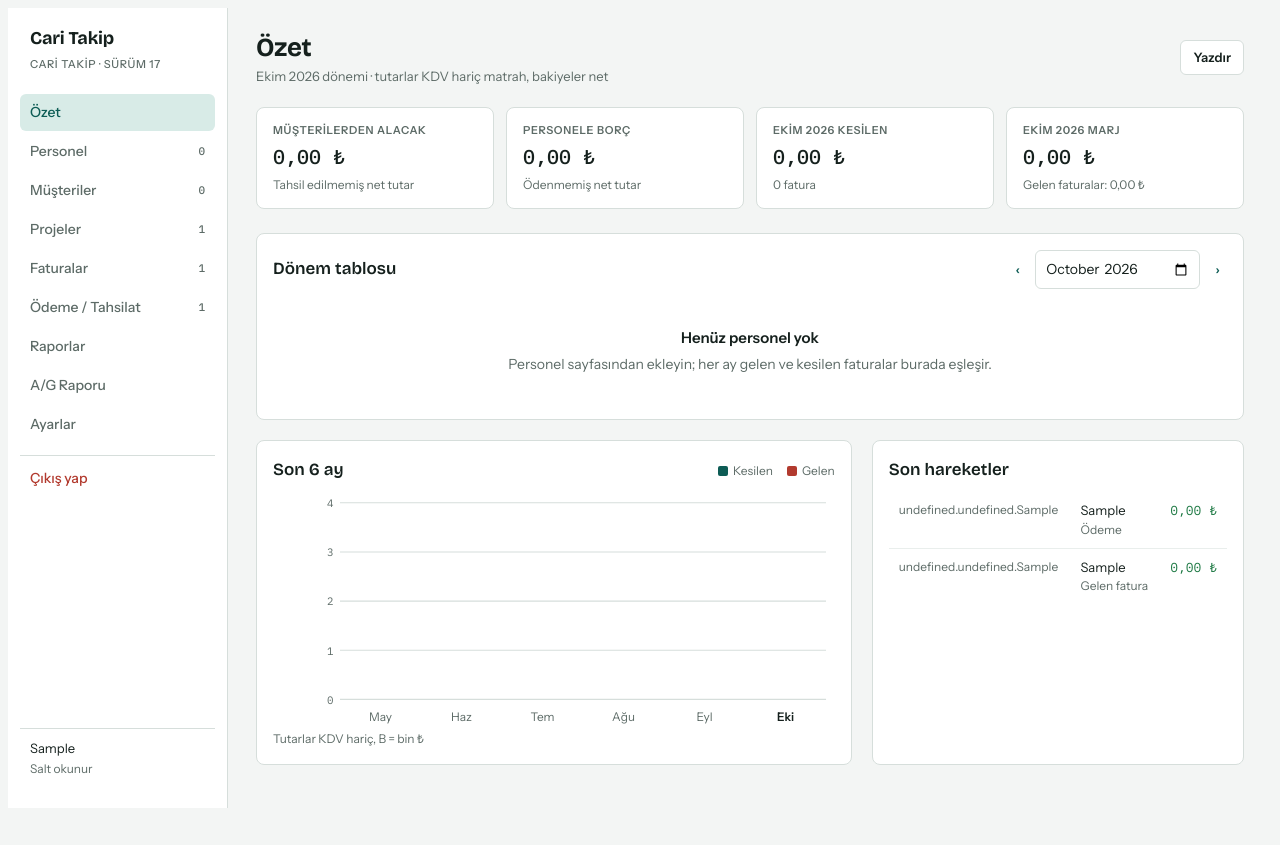
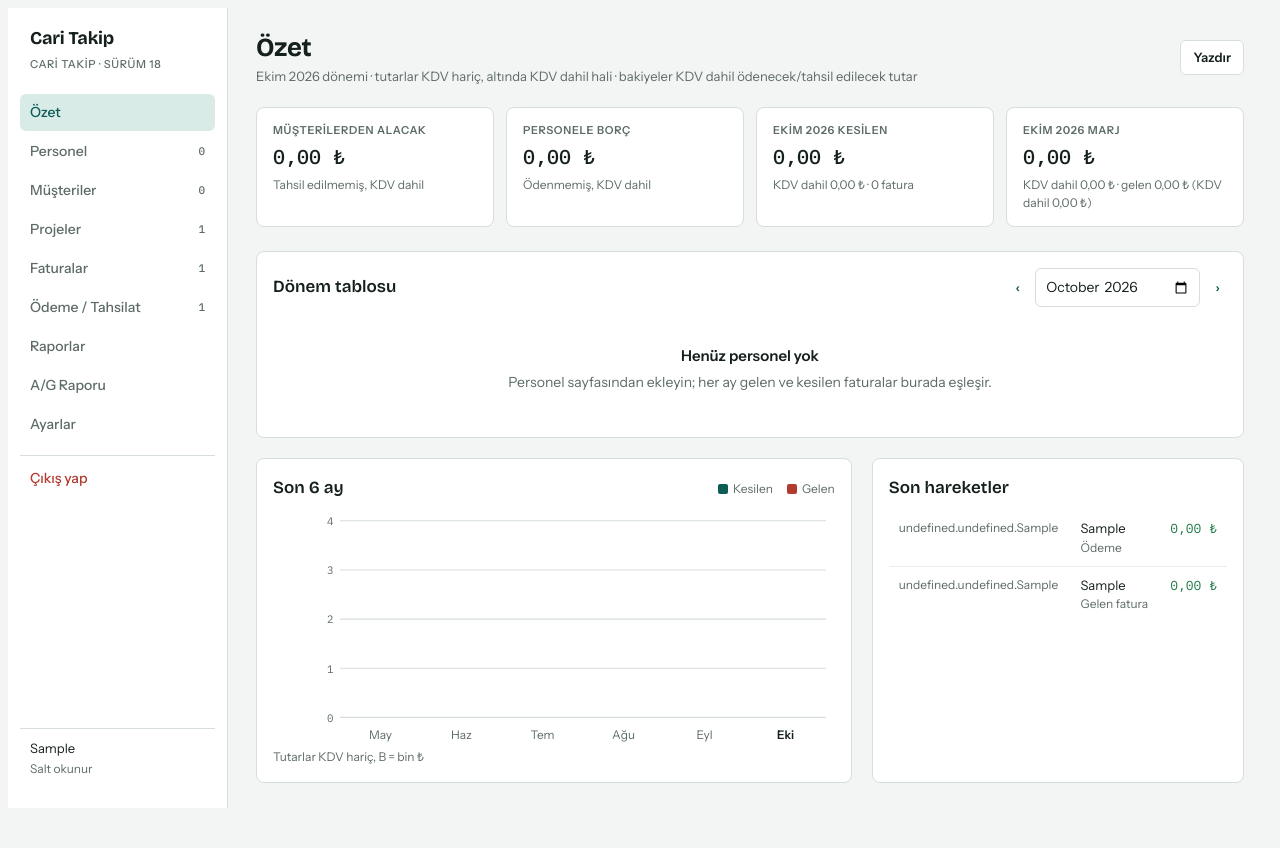
Before and after one commit to kkocatas/Softpeak_Cari, a PHP site: page / in a window 1280 px wide. Shown: the top 848 px of the page. Before the commit the page ends 808 px from the top, so only its background shows below. Run offline with PHP 8.4, Linux system fonts and the light colour scheme; the visitor is signed in with stand-in values (Sample User, id 1); tables that the repository leaves empty or names only in its code hold one stand-in row (values such as "Sample post"); data that the repository does not hold is empty.

Commit message:
Sürüm 18: net tutarların yanında KDV dahil tutarlar

```diff
--- a/assets/app.css
+++ b/assets/app.css
@@ -243,3 +243,7 @@ table.agr td:first-child{white-space:nowrap}
 @media (max-width:720px){.firma-bar{margin:-20px -16px 16px;padding:10px 16px;top:calc(env(safe-area-inset-top,0px) + 58px)}.firma-bar .unvan{font-size:14px}}
 @media print{.firma-bar{display:none}}
 @media (max-width:720px){.rail{height:56px;box-sizing:border-box}.rail .logo{max-height:34px}.firma-bar{top:calc(env(safe-area-inset-top,0px) + 56px)}}
+
+.kdvli{font-family:var(--f-num);font-size:11px;font-weight:400;white-space:nowrap;margin-top:2px}
+tfoot .kdvli{font-weight:400}
+.kv dd .kdvli{text-align:right}
--- a/assets/app.js
+++ b/assets/app.js
@@ -55,6 +55,8 @@ function firmaBar() {
 function logoKoyuUygula() { document.documentElement.setAttribute("data-logo-koyu", (S.ay && S.ay.logo_koyu) || "normal"); }
 function logoSrc() { return (S.ay && S.ay.logo_url) || ""; }
 function csvAd(ek) { const f = String((S.ay && S.ay.firma_ad) || "cari").toLocaleLowerCase("tr").normalize("NFD").replace(/[\u0300-\u036f]/g, "").replace(/ı/g, "i").replace(/[^a-z0-9]+/g, "-").replace(/^-|-$/g, "").slice(0, 30) || "cari"; return f + "-" + ek; }
+function kdvli(b) { return '<div class="small muted kdvli">KDV dahil ' + tl(b) + "</div>"; }
+function ckdv(c) { return 1 + num(c.kdvOran ?? vKdv()) / 100; }
 function belgeEtiket(f) { return f.belgeTur && f.belgeTur !== "pdf" ? "e-Fatura" : "PDF"; }
 function pdfLink(f) { return f.pdf ? '<a class="pdf-link" href="' + pdfUrl(f.id) + '" target="_blank" rel="noopener" data-stop="1" title="' + esc(f.pdfAd || "Fatura") + '">' + belgeEtiket(f) + "</a>" : ""; }
 
@@ -213,28 +215,29 @@ function vOzet() {
   let alacak = 0, borc = 0; S.data.cariler.forEach(c => { const b = bakiye(c.id); if (b > 0) alacak += b; else borc -= b; });
   const d = S.donem, fd_ = S.data.faturalar.filter(f => f.donem === d);
   const satis = fd_.filter(f => f.tur === "kesilen").reduce((s, f) => s + calcF(f).matrah, 0), alis = fd_.filter(f => f.tur === "gelen").reduce((s, f) => s + calcF(f).matrah, 0);
-  let h = printHead("Özet · " + ymLabel(d)) + '<div class="top"><div><h1>Özet</h1><div class="sub">' + ymLabel(d) + " dönemi · tutarlar KDV hariç matrah, bakiyeler net</div></div>" + topActions() + "</div>";
+  const satisB = fd_.filter(f => f.tur === "kesilen").reduce((s, f) => s + calcF(f).brut, 0), alisB = fd_.filter(f => f.tur === "gelen").reduce((s, f) => s + calcF(f).brut, 0);
+  let h = printHead("Özet · " + ymLabel(d)) + '<div class="top"><div><h1>Özet</h1><div class="sub">' + ymLabel(d) + " dönemi · tutarlar KDV hariç, altında KDV dahil hali · bakiyeler KDV dahil ödenecek/tahsil edilecek tutar</div></div>" + topActions() + "</div>";
   if (!S.data.cariler.length && S.canWrite) h += '<div class="banner"><span><b>Başlarken:</b> önce müşterileri, sonra personeli ekleyin. Geçmiş faturalarınızı PDF arşiv yükle ekranından toplu aktarabilirsiniz.</span><button class="btn" data-nav="musteri">Müşteri ekle</button></div>';
-  h += '<div class="kpis">' + kpi("Müşterilerden alacak", tl(alacak), "Tahsil edilmemiş net tutar") + kpi("Personele borç", tl(borc), "Ödenmemiş net tutar") +
-    kpi(ymLabel(d) + " kesilen", tl(satis), fd_.filter(f => f.tur === "kesilen").length + " fatura") + kpi(ymLabel(d) + " marj", tl(satis - alis), "Gelen faturalar: " + tl(alis)) + "</div>";
+  h += '<div class="kpis">' + kpi("Müşterilerden alacak", tl(alacak), "Tahsil edilmemiş, KDV dahil") + kpi("Personele borç", tl(borc), "Ödenmemiş, KDV dahil") +
+    kpi(ymLabel(d) + " kesilen", tl(satis), "KDV dahil " + tl(satisB) + " · " + fd_.filter(f => f.tur === "kesilen").length + " fatura") + kpi(ymLabel(d) + " marj", tl(satis - alis), "KDV dahil " + tl(satisB - alisB) + " · gelen " + tl(alis) + " (KDV dahil " + tl(alisB) + ")") + "</div>";
   h += '<div class="panel"><div class="panel-head"><h2>Dönem tablosu</h2><div class="filters" style="margin:0"><button class="btn ghost" data-donem="-1" aria-label="Önceki ay">‹</button><input type="month" id="donem-sec" value="' + d + '"><button class="btn ghost" data-donem="1" aria-label="Sonraki ay">›</button></div></div>';
   const bosAc = S.data.faturalar.filter(f => f.tur === "kesilen" && f.pdf && !(f.aciklama || "").trim()).length;
   if (S.canWrite && bosAc) h += '<div class="banner"><span><b>' + bosAc + ' kesilen faturanın açıklaması boş.</b> Müşteriye kesilen faturayı personelle eşleştirmek için kalem satırlarını (personel adlarını) PDF\'lerden okuyalım.</span><button class="btn" data-act="acik-doldur"' + (S.acikBusy ? " disabled" : "") + ">" + (S.acikBusy ? "Okunuyor…" : "PDF'lerden oku") + "</button></div>";
   if (!per.length) h += '<div class="empty"><strong>Henüz personel yok</strong>Personel sayfasından ekleyin; her ay gelen ve kesilen faturalar burada eşleşir.</div>';
   else {
     h += '<div class="tw"><table><thead><tr><th>Personel</th><th>Hizmet verdiği</th><th>Gelen fatura</th><th class="num">Gelen</th><th>Müşteriye fatura</th><th class="num">Kesilen</th><th class="num">Marj</th><th class="num">Personel bakiyesi</th></tr></thead><tbody>';
-    let tg = 0, tk = 0;
+    let tg = 0, tk = 0, tgB = 0, tkB = 0;
     const atf = new Map(fd_.filter(f => f.tur === "kesilen").map(f => [f, faturaPersonelleri(f)]));
-    const kesilenOf = pid => { const k = []; let ks = 0, eksik = false, acik = false; atf.forEach((lst, f) => { const a = lst.find(x => x.pid === pid); if (!a) return; k.push(f); if (a.matrah == null) eksik = true; else ks += a.matrah; if (a.kaynak === "aciklama") acik = true; }); return { k, ks, eksik, acik }; };
+    const kesilenOf = pid => { const k = []; let ks = 0, ksB = 0, eksik = false, acik = false; atf.forEach((lst, f) => { const a = lst.find(x => x.pid === pid); if (!a) return; k.push(f); if (a.matrah == null) eksik = true; else { ks += a.matrah; ksB += a.matrah * (1 + num(f.kdvOran) / 100); } if (a.kaynak === "aciklama") acik = true; }); return { k, ks, ksB: r2(ksB), eksik, acik }; };
     per.filter(p => p.durum !== "pasif" || fd_.some(f => f.cariId === p.id) || kesilenOf(p.id).k.length).forEach(p => {
       const g = fd_.filter(f => f.tur === "gelen" && f.cariId === p.id), K = kesilenOf(p.id), k = K.k;
-      const gs = g.reduce((s, f) => s + calcF(f).matrah, 0), ks = K.ks; tg += gs; tk += ks;
+      const gs = g.reduce((s, f) => s + calcF(f).matrah, 0), ks = K.ks, gsB = g.reduce((s, f) => s + calcF(f).brut, 0), ksB = K.ksB; tg += gs; tk += ks; tgB += gsB; tkB += ksB;
       h += '<tr class="click" data-open="' + p.id + '"><td><b>' + esc(p.ad) + "</b></td><td>" + esc(p.musteriId ? cariAd(p.musteriId) : "—") + "</td>" +
-        "<td>" + (g.length ? '<span class="chip ok">Girildi</span>' : '<span class="chip no">Bekleniyor</span>') + '</td><td class="num">' + (g.length ? tl(gs) : "—") + "</td>" +
-        "<td>" + (k.length ? '<span class="chip ok" title="' + esc(k.map(f => (f.no || fd(f.tarih)) + " · " + cariAd(f.cariId)).join("\n")) + '">Kesildi</span>' + (K.acik ? '<div class="small muted">açıklamadan eşleşti</div>' : "") : '<span class="chip no">Kesilmedi</span>') + '</td><td class="num">' + (k.length ? (K.eksik ? (ks ? tl(ks) + " + " : "") + '<span class="small muted" title="Fatura birden çok personeli kapsıyor; satır tutarları ayrılamadı">ortak fatura</span>' : tl(ks)) : "—") + "</td>" +
-        '<td class="num">' + (g.length || k.length ? tl(ks - gs) : "—") + '</td><td class="num">' + balHtml(bakiye(p.id)) + "</td></tr>";
+        "<td>" + (g.length ? '<span class="chip ok">Girildi</span>' : '<span class="chip no">Bekleniyor</span>') + '</td><td class="num">' + (g.length ? tl(gs) + kdvli(gsB) : "—") + "</td>" +
+        "<td>" + (k.length ? '<span class="chip ok" title="' + esc(k.map(f => (f.no || fd(f.tarih)) + " · " + cariAd(f.cariId)).join("\n")) + '">Kesildi</span>' + (K.acik ? '<div class="small muted">açıklamadan eşleşti</div>' : "") : '<span class="chip no">Kesilmedi</span>') + '</td><td class="num">' + (k.length ? (K.eksik ? (ks ? tl(ks) + " + " : "") + '<span class="small muted" title="Fatura birden çok personeli kapsıyor; satır tutarları ayrılamadı">ortak fatura</span>' : tl(ks)) + (ks ? kdvli(ksB) : "") : "—") + "</td>" +
+        '<td class="num">' + (g.length || k.length ? tl(ks - gs) + kdvli(ksB - gsB) : "—") + '</td><td class="num">' + balHtml(bakiye(p.id)) + "</td></tr>";
     });
-    h += '</tbody><tfoot><tr><td colspan="3">Toplam</td><td class="num">' + tl(tg) + '</td><td></td><td class="num">' + tl(tk) + '</td><td class="num">' + tl(tk - tg) + "</td><td></td></tr></tfoot></table></div>";
+    h += '</tbody><tfoot><tr><td colspan="3">Toplam</td><td class="num">' + tl(tg) + kdvli(tgB) + '</td><td></td><td class="num">' + tl(tk) + kdvli(tkB) + '</td><td class="num">' + tl(tk - tg) + kdvli(tkB - tgB) + "</td><td></td></tr></tfoot></table></div>";
   }
   h += "</div>";
   h += '<div class="grid2"><div class="panel chart"><div class="panel-head"><h2>Son 6 ay</h2><div class="legend"><span><i style="background:var(--accent)"></i>Kesilen</span><span><i style="background:var(--debit)"></i>Gelen</span></div></div>' + chart() + "</div>";
@@ -275,13 +278,13 @@ function vCariList(tip) {
   list.forEach(c => {
     const b = bakiye(c.id); tb += b;
     h += '<tr class="click' + (selOn && S.selPer.has(c.id) ? " selected" : "") + '" data-open="' + c.id + '">' + (selOn ? '<td class="sel"><input type="checkbox" data-sel="per" value="' + c.id + '" aria-label="' + esc(c.ad) + ' seç"' + (S.selPer.has(c.id) ? " checked" : "") + "></td>" : "") + "<td><b>" + esc(c.ad) + "</b>" + (c.vkn ? '<div class="small muted">VKN/TCKN ' + esc(c.vkn) + "</div>" : "") + (c.telefon || c.eposta ? '<div class="small muted">' + [c.telefon, c.eposta].filter(Boolean).map(esc).join(" · ") + "</div>" : "") + "</td>" +
-      (tip === "personel" ? "<td>" + esc(c.musteriId ? cariAd(c.musteriId) : "—") + '</td><td class="num">' + (c.aylikSatis ? tl(c.aylikSatis) : "—") + '</td><td class="num">' + (c.aylikAlis ? tl(c.aylikAlis) : "—") + '</td><td class="num">' + (c.aylikSatis || c.aylikAlis ? '<b>' + tl(r2(num(c.aylikSatis) - num(c.aylikAlis))) + "</b>" + (num(c.aylikSatis) > 0 ? '<div class="small muted">' + agYuzde(c.aylikSatis, c.aylikAlis) + "</div>" : "") : "—") + "</td>"
+      (tip === "personel" ? "<td>" + esc(c.musteriId ? cariAd(c.musteriId) : "—") + '</td><td class="num">' + (c.aylikSatis ? tl(c.aylikSatis) + kdvli(num(c.aylikSatis) * ckdv(c)) : "—") + '</td><td class="num">' + (c.aylikAlis ? tl(c.aylikAlis) + kdvli(num(c.aylikAlis) * ckdv(c)) : "—") + '</td><td class="num">' + (c.aylikSatis || c.aylikAlis ? '<b>' + tl(r2(num(c.aylikSatis) - num(c.aylikAlis))) + "</b>" + kdvli((num(c.aylikSatis) - num(c.aylikAlis)) * ckdv(c)) + (num(c.aylikSatis) > 0 ? '<div class="small muted">' + agYuzde(c.aylikSatis, c.aylikAlis) + "</div>" : "") : "—") + "</td>"
         : "<td>" + S.data.cariler.filter(p => p.tip === "personel" && p.musteriId === c.id).length + "</td><td>" + S.data.projeler.filter(p => p.musteriId === c.id).length + "</td>") +
       "<td>" + (c.durum === "pasif" ? '<span class="chip mute">Pasif</span>' : '<span class="chip ok">Aktif</span>') + '</td><td class="num">' + balHtml(b) + "</td></tr>";
   });
   if (tip === "personel") {
-    const akt = list.filter(c => c.durum !== "pasif"), ts = akt.reduce((t, c) => t + num(c.aylikSatis), 0), ta = akt.reduce((t, c) => t + num(c.aylikAlis), 0);
-    return h + '</tbody><tfoot><tr><td colspan="' + (2 + (selOn ? 1 : 0)) + '">Toplam <span class="small muted">(A/G: aktif personel)</span></td><td class="num">' + tl(ts) + '</td><td class="num">' + tl(ta) + '</td><td class="num">' + tl(ts - ta) + (ts > 0 ? '<div class="small muted">' + agYuzde(ts, ta) + "</div>" : "") + '</td><td></td><td class="num">' + balHtml(tb) + "</td></tr></tfoot></table></div></div>";
+    const akt = list.filter(c => c.durum !== "pasif"), ts = akt.reduce((t, c) => t + num(c.aylikSatis), 0), ta = akt.reduce((t, c) => t + num(c.aylikAlis), 0), tsB = akt.reduce((t, c) => t + num(c.aylikSatis) * ckdv(c), 0), taB = akt.reduce((t, c) => t + num(c.aylikAlis) * ckdv(c), 0);
+    return h + '</tbody><tfoot><tr><td colspan="' + (2 + (selOn ? 1 : 0)) + '">Toplam <span class="small muted">(A/G: aktif personel)</span></td><td class="num">' + tl(ts) + kdvli(tsB) + '</td><td class="num">' + tl(ta) + kdvli(taB) + '</td><td class="num">' + tl(ts - ta) + kdvli(tsB - taB) + (ts > 0 ? '<div class="small muted">' + agYuzde(ts, ta) + "</div>" : "") + '</td><td></td><td class="num">' + balHtml(tb) + "</td></tr></tfoot></table></div></div>";
   }
   return h + '</tbody><tfoot><tr><td colspan="' + (4 + (selOn ? 1 : 0)) + '">Toplam</td><td class="num">' + balHtml(tb) + "</td></tr></tfoot></table></div></div>";
 }
@@ -314,7 +317,7 @@ function vCari(id) {
   const fs = S.data.faturalar.filter(f => f.cariId === id), hs = S.data.hareketler.filter(x => x.cariId === id);
   const fat = fs.reduce((s, f) => s + calcF(f).net, 0), od = hs.reduce((s, x) => s + num(x.tutar), 0), sonOd = hs.map(x => x.tarih).sort().pop();
   h += '<div class="kpis">' + kpi("Bakiye", balHtml(b), b > 0 ? "Karşı taraf borçlu" : b < 0 ? "Firmanız borçlu" : "Kapalı") +
-    kpi(c.tip === "personel" ? "Gelen faturalar" : "Kesilen faturalar", tl(fat), fs.length + " fatura, net") +
+    kpi(c.tip === "personel" ? "Gelen faturalar" : "Kesilen faturalar", tl(fat), fs.length + " fatura · KDV dahil ödenecek · KDV hariç " + tl(fs.reduce((t, f) => t + calcF(f).matrah, 0))) +
     kpi(c.tip === "personel" ? "Yapılan ödemeler" : "Alınan tahsilatlar", tl(od), hs.length + " işlem") +
     kpi(c.tip === "personel" ? "Son ödeme" : "Son tahsilat", sonOd ? fd(sonOd) : "—", c.tip === "personel" && (c.aylikAlis || c.aylikSatis) ? "Net A/G " + tl(r2(num(c.aylikSatis) - num(c.aylikAlis))) : "") + "</div>";
   if (c.tip === "personel" && (c.aylikAlis || c.aylikSatis)) { const ko = c.kdvOran ?? vKdv(), ms = num(c.aylikSatis), fa = num(c.aylikAlis);
@@ -339,7 +342,8 @@ function projeOzet(p) {
   const fs = S.data.faturalar.filter(f => f.projeId === p.id), hs = S.data.hareketler.filter(x => x.projeId === p.id);
   const fat = fs.filter(f => f.tur === "kesilen").reduce((s, f) => s + calcF(f).matrah, 0), gider = fs.filter(f => f.tur === "gelen").reduce((s, f) => s + calcF(f).matrah, 0);
   const tah = hs.filter(x => x.tur === "tahsilat").reduce((s, x) => s + num(x.tutar), 0), net = fs.filter(f => f.tur === "kesilen").reduce((s, f) => s + calcF(f).net, 0);
-  return { fat, gider, tah, net, kalan: r2(net - tah), bedel: num(p.bedel) };
+  const fatB = fs.filter(f => f.tur === "kesilen").reduce((s, f) => s + calcF(f).brut, 0), giderB = fs.filter(f => f.tur === "gelen").reduce((s, f) => s + calcF(f).brut, 0);
+  return { fat, gider, tah, net, fatB, giderB, kalan: r2(net - tah), bedel: num(p.bedel), bedelB: r2(num(p.bedel) * (1 + vKdv() / 100)) };
 }
 function durumChip(d) { return { devam: '<span class="chip out">Devam ediyor</span>', tamam: '<span class="chip ok">Tamamlandı</span>', teklif: '<span class="chip no">Teklif</span>', iptal: '<span class="chip mute">İptal</span>' }[d] || '<span class="chip out">Devam ediyor</span>'; }
 function vProjeList() {
@@ -351,7 +355,7 @@ function vProjeList() {
     const o = projeOzet(p), pct = o.bedel ? Math.min(100, o.fat / o.bedel * 100) : 0;
     h += '<button class="card" data-proje="' + p.id + '"><div style="display:flex;justify-content:space-between;gap:8px;align-items:start"><h3>' + esc(p.ad) + "</h3>" + durumChip(p.durum) + '</div><div class="small muted">' + esc(cariAd(p.musteriId)) + "</div>" +
       (o.bedel ? '<div><div class="bar"><i style="width:' + pct.toFixed(1) + '%"></i></div><div class="small muted" style="margin-top:4px">Bedelin %' + Math.round(pct) + "'i faturalandı</div></div>" : "") +
-      '<dl class="kv"><dt>Proje bedeli</dt><dd>' + (o.bedel ? tl(o.bedel) : "—") + "</dd><dt>Faturalanan</dt><dd>" + tl(o.fat) + "</dd><dt>Tahsil edilen</dt><dd>" + tl(o.tah) + "</dd><dt>Açık alacak</dt><dd>" + balHtml(o.kalan) + "</dd></dl></button>";
+      '<dl class="kv"><dt>Proje bedeli</dt><dd>' + (o.bedel ? tl(o.bedel) + kdvli(o.bedelB) : "—") + "</dd><dt>Faturalanan</dt><dd>" + tl(o.fat) + kdvli(o.fatB) + "</dd><dt>Tahsil edilen</dt><dd>" + tl(o.tah) + "</dd><dt>Açık alacak</dt><dd>" + balHtml(o.kalan) + "</dd></dl></button>";
   });
   return h + "</div>";
 }
@@ -360,7 +364,7 @@ function vProje(id) {
   const o = projeOzet(p);
   let h = printHead("Proje · " + p.ad) + '<button class="back" data-nav="proje">← Projeler</button><div class="top"><div><h1>' + esc(p.ad) + '</h1><div class="meta"><span>' + esc(cariAd(p.musteriId)) + "</span>" + (p.baslangic ? "<span>Başlangıç " + fd(p.baslangic) + "</span>" : "") + (p.bitis ? "<span>Teslim " + fd(p.bitis) + "</span>" : "") + durumChip(p.durum) + "</div></div>" +
     '<div class="actions"><button class="btn" data-act="print">Yazdır</button>' + (S.canWrite ? '<button class="btn" data-act="edit-proje" data-id="' + id + '">Düzenle</button><button class="btn" data-act="new-hareket" data-proje="' + id + '">+ Tahsilat</button><button class="btn primary" data-act="new-fatura" data-proje="' + id + '">+ Fatura</button>' : "") + "</div></div>";
-  h += '<div class="kpis">' + kpi("Proje bedeli", o.bedel ? tl(o.bedel) : "—", "KDV hariç") + kpi("Faturalanan", tl(o.fat), o.bedel ? "Kalan " + tl(o.bedel - o.fat) : "KDV hariç") + kpi("Tahsil edilen", tl(o.tah), "Açık: " + tl(o.kalan)) + kpi("Proje marjı", tl(o.fat - o.gider), "Gider faturaları " + tl(o.gider)) + "</div>";
+  h += '<div class="kpis">' + kpi("Proje bedeli", o.bedel ? tl(o.bedel) : "—", o.bedel ? "KDV hariç · KDV dahil " + tl(o.bedelB) + " (%" + vKdv() + ")" : "KDV hariç") + kpi("Faturalanan", tl(o.fat), "KDV dahil " + tl(o.fatB) + (o.bedel ? " · kalan " + tl(o.bedel - o.fat) : "")) + kpi("Tahsil edilen", tl(o.tah), "KDV dahil · açık " + tl(o.kalan)) + kpi("Proje marjı", tl(o.fat - o.gider), "KDV dahil " + tl(o.fatB - o.giderB) + " · gider " + tl(o.gider)) + "</div>";
   if (p.aciklama) h += '<div class="panel small">' + esc(p.aciklama) + "</div>";
   return h + '<div class="panel"><div class="panel-head"><h2>Proje hareketleri</h2></div>' + ekstreTable(movements(null, id), true) + "</div>";
 }
--- a/index.php
+++ b/index.php
@@ -7,7 +7,7 @@ header('Cache-Control: no-store');
 $user = null;
 try { $user = current_user(); }
 catch (Throwable $t) { http_response_code(500); exit('Veritabanına bağlanılamadı. config.php ayarlarını kontrol edin veya setup.php ile kurulumu tamamlayın.'); }
-$v = '17';
+$v = '18';
 $marka = 'Cari Takip'; $logo = null; $logoKoyu = 'normal';
 try { if ($user) ensure_schema(); $marka = marka_ad(); $logo = logo_url(); $logoKoyu = ayar('logo_koyu') ?: 'normal'; } catch (Throwable $t) { /* ayarlar okunamazsa varsayılan ad */ }
 ?><!doctype html>
```
